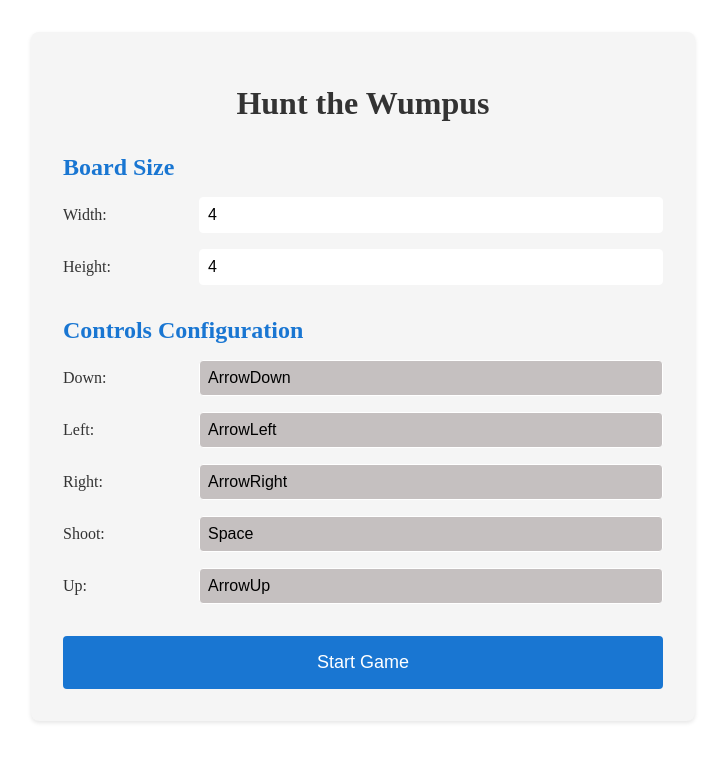
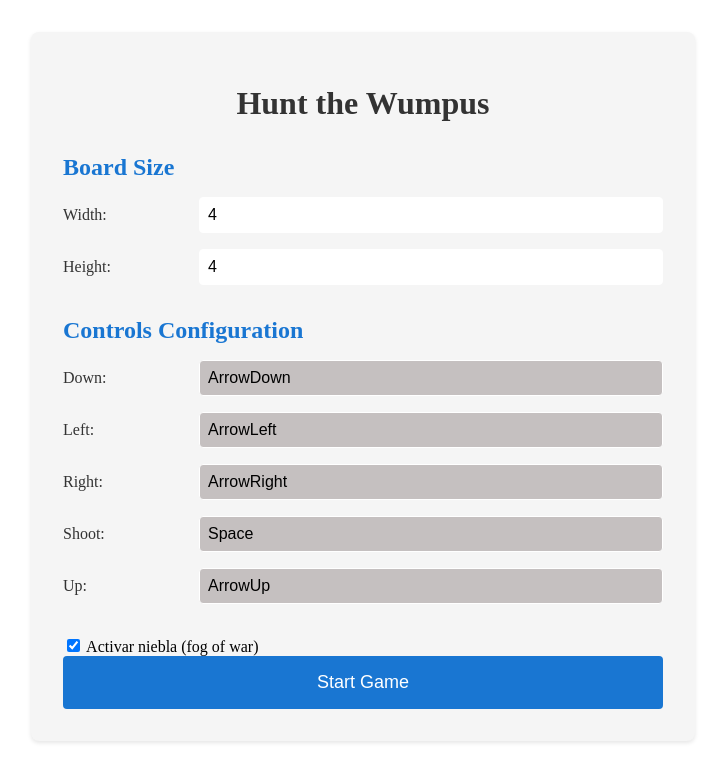
Before and after one commit to deepname/wumpus-game, an Angular app: page / in a window 1280 px wide. Shown: the top 782 px of the page, without its empty margins (277-1002 px from the left). Built offline with nearby package versions, Linux system fonts and the light colour scheme.

Commit message:
add fog on menu opcional

```diff
--- a/src/app/components/game/game.component.ts
+++ b/src/app/components/game/game.component.ts
@@ -17,12 +17,23 @@ export class GameComponent implements OnInit {
   gameState$!: Observable<GameState>;
   shootMode = false;
   visited: Set<string> = new Set();
+  showFog: boolean = true;
 
   constructor(private gameService: GameService) {}
 
   ngOnInit(): void {
     this.gameState$ = this.gameService.getGameState();
+    this.showFog = this.gameService.getShowFog();
     this.gameState$.subscribe(state => {
+      if (!this.showFog) {
+        // Si la niebla está desactivada, todas las casillas son visibles
+        for (let x = 0; x < state.boardSize.width; x++) {
+          for (let y = 0; y < state.boardSize.height; y++) {
+            this.visited.add(`${x},${y}`);
+          }
+        }
+        return;
+      }
       // Marcar como visitada la casilla del hunter
       this.visited.add(`${state.hunter.x},${state.hunter.y}`);
       // Si el juego termina, mostrar todas
--- a/src/app/components/menu/menu.component.html
+++ b/src/app/components/menu/menu.component.html
@@ -43,5 +43,11 @@
     </div>
   </div>
 
+  <div class="form-group">
+    <label>
+      <input type="checkbox" [(ngModel)]="showFog" />
+      Activar niebla (fog of war)
+    </label>
+  </div>
   <button class="start-button" (click)="startGame()" [disabled]="!boardSizeValid">Start Game</button>
 </div>
--- a/src/app/components/menu/menu.component.ts
+++ b/src/app/components/menu/menu.component.ts
@@ -22,13 +22,15 @@ export class MenuComponent {
     shoot: 'Space'
   };
 
+  showFog: boolean = true;
+
   constructor(
     private gameService: GameService,
     private router: Router
   ) {}
 
   startGame(): void {
-    this.gameService.initializeGame(this.boardWidth, this.boardHeight);
+    this.gameService.initializeGame(this.boardWidth, this.boardHeight, this.showFog);
     this.gameService.updateControls(this.controls);
     this.router.navigate(['/game']);
   }
--- a/src/app/services/game.service.ts
+++ b/src/app/services/game.service.ts
@@ -39,11 +39,12 @@ export class GameService {
     return this.gameState.asObservable();
   }
 
-  initializeGame(width: number, height: number): void {
+  initializeGame(width: number, height: number, showFog: boolean = true): void {
     width = Math.max(this.MIN_SIZE, Math.min(width, this.MAX_SIZE));
     height = Math.max(this.MIN_SIZE, Math.min(height, this.MAX_SIZE));
 
     this.config.boardSize = { width, height };
+    (this.config as any).showFog = showFog;
 
     // Generar posiciones de wumpus y pits primero
     const wumpus = this.generateWumpusPositions();
@@ -257,4 +258,8 @@ export class GameService {
 
     return warnings.join(' ');
   }
+
+  getShowFog(): boolean {
+    return (this.config as any).showFog !== false;
+  }
 }
```
